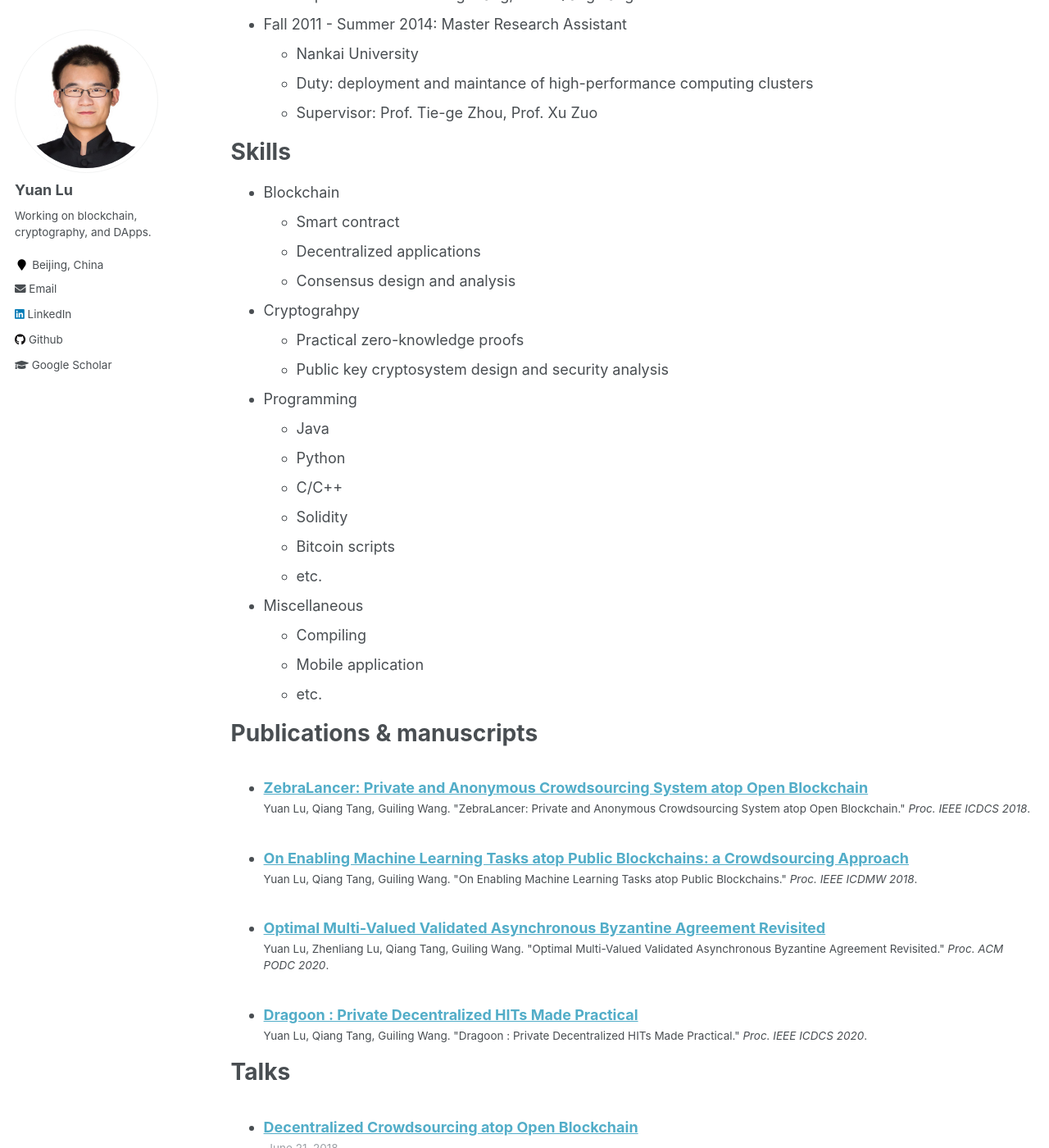
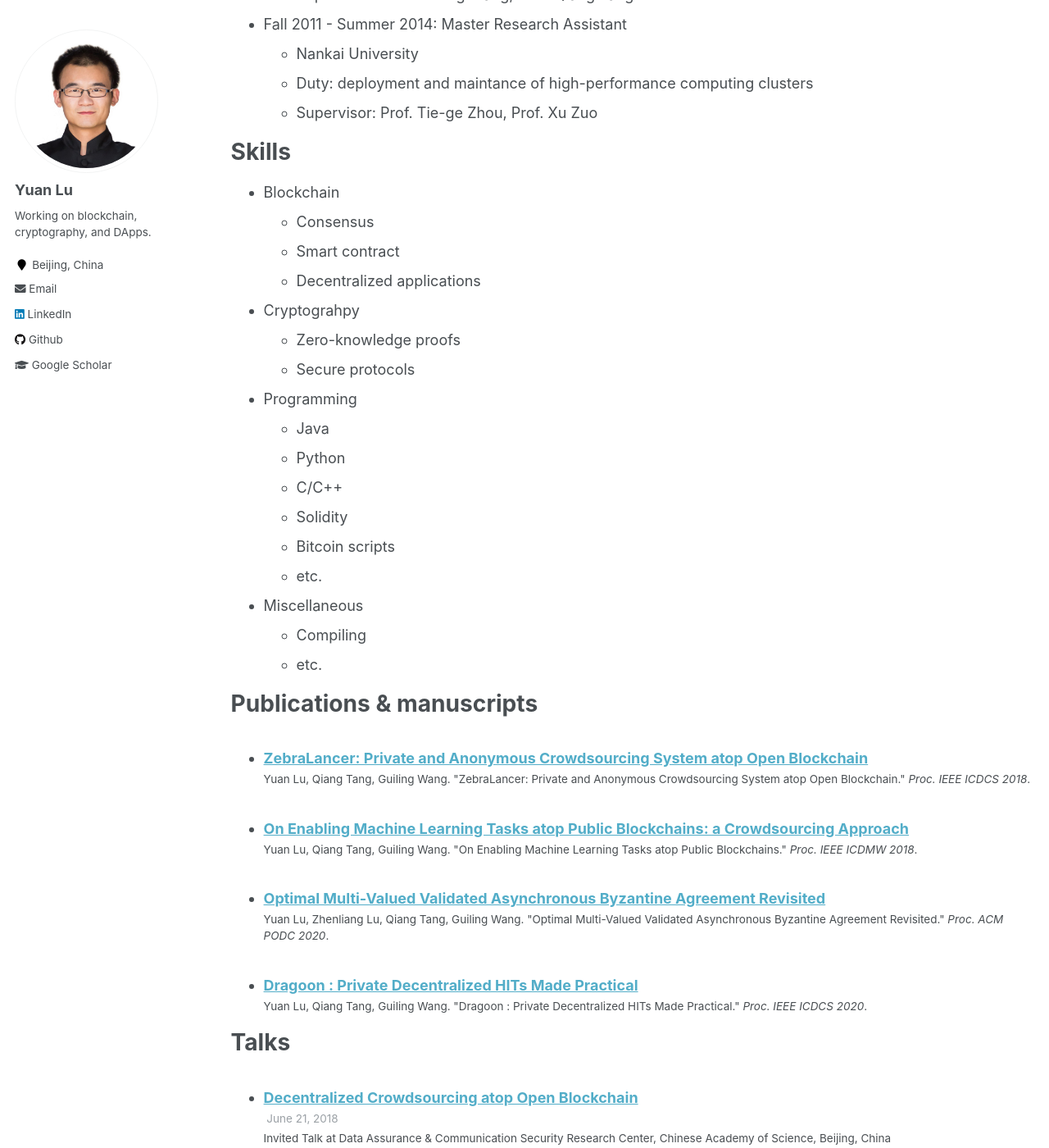
Before and after one commit to yylluu/yylluu.github.io, a Jekyll site: the page built from _pages/cv.md, in a window 1280 px wide and 1400 px high, scrolled down 545 px. Shown: the whole window at 82% size. Built offline with Jekyll 4.4.1, drawn with Linux system fonts in a browser that asks for light colours.

Commit message:
Update cv.md

```diff
--- a/_pages/cv.md
+++ b/_pages/cv.md
@@ -31,12 +31,12 @@ Work experience
 Skills
 ======
 * Blockchain
+  * Consensus
   * Smart contract
   * Decentralized applications
-  * Consensus design and analysis
 * Cryptograhpy
-  * Practical zero-knowledge proofs
-  * Public key cryptosystem design and security analysis
+  * Zero-knowledge proofs
+  * Secure protocols
 * Programming
   * Java
   * Python
@@ -46,7 +46,6 @@ Skills
   * etc.
 * Miscellaneous
   * Compiling
-  * Mobile application
   * etc.
 
 Publications & manuscripts
```
